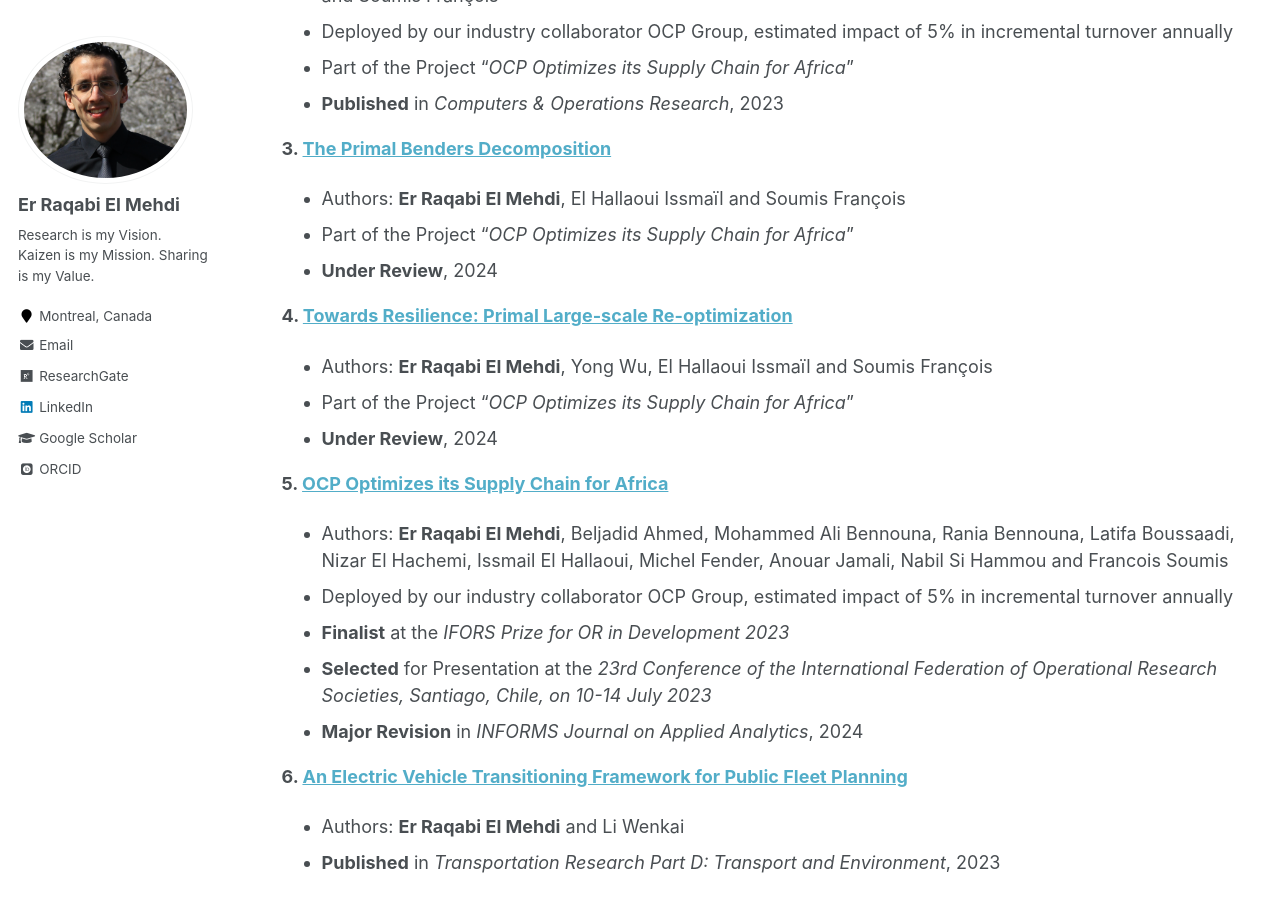
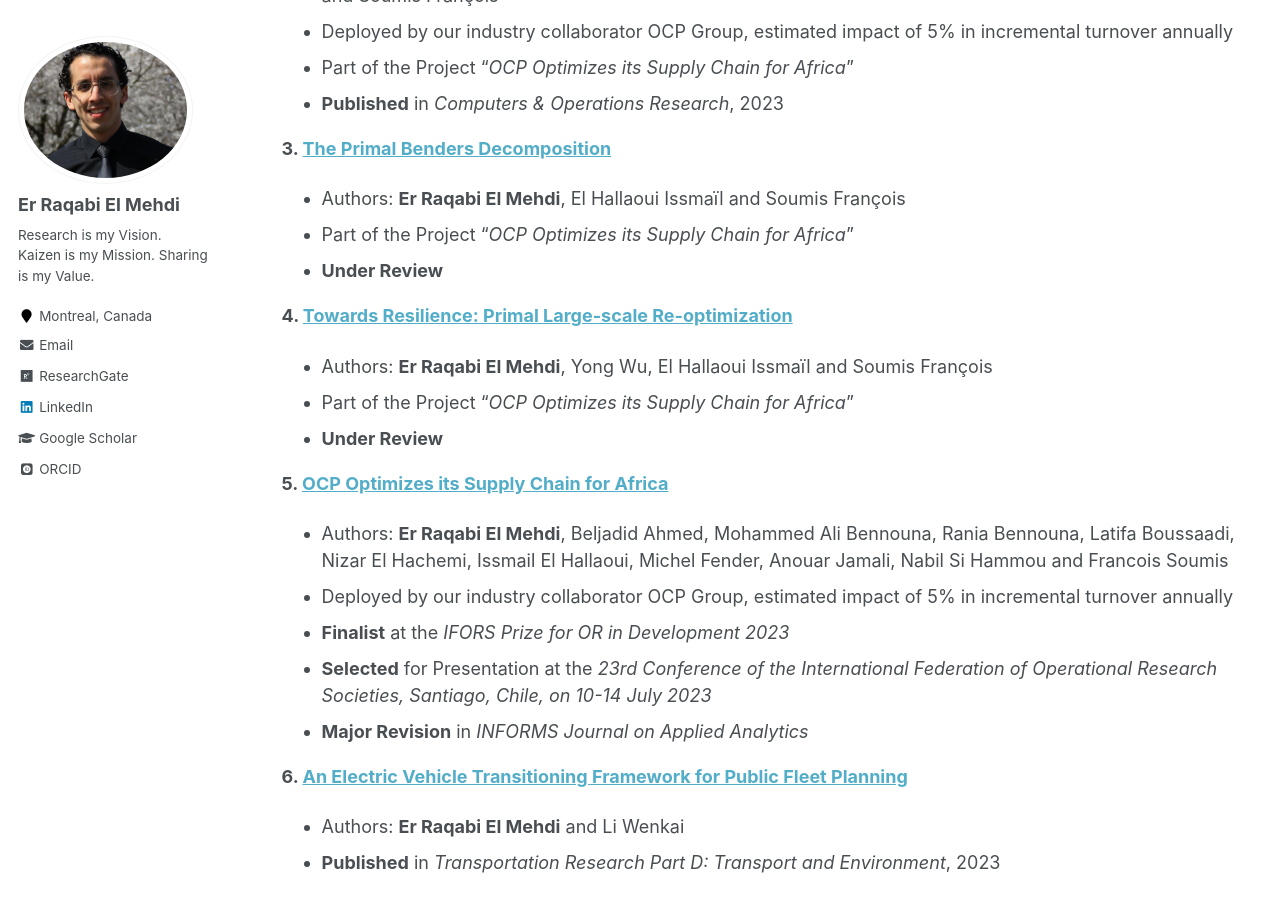
Before and after one commit to RqbMedi/rqbmedi.github.io, a Jekyll site: the page built from _pages/publications.md, in a window 1280 px wide and 900 px high, scrolled down 606 px. Built offline with Jekyll 4.4.1, drawn with Linux system fonts in a browser that asks for light colours; some web fonts are replaced.

Commit message:
Update publications.md

```diff
--- a/_pages/publications.md
+++ b/_pages/publications.md
@@ -25,19 +25,19 @@ Published & Under Review
 **3. [The Primal Benders Decomposition](https://www.gerad.ca/en/papers/G-2023-27)**
  - Authors: **Er Raqabi El Mehdi**, El Hallaoui Issmaïl and Soumis François
  - Part of the Project "*OCP Optimizes its Supply Chain for Africa*"
- - **Under Review**, 2024
+ - **Under Review**
 
 **4. [Towards Resilience: Primal Large-scale Re-optimization](https://www.gerad.ca/en/papers/G-2023-28)**
  - Authors: **Er Raqabi El Mehdi**, Yong Wu, El Hallaoui Issmaïl and Soumis François
  - Part of the Project "*OCP Optimizes its Supply Chain for Africa*"
- - **Under Review**, 2024
+ - **Under Review**
 
 **5. [OCP Optimizes its Supply Chain for Africa](https://www.gerad.ca/en/papers/G-2023-29)**
  - Authors: **Er Raqabi El Mehdi**, Beljadid Ahmed, Mohammed Ali Bennouna, Rania Bennouna, Latifa Boussaadi, Nizar El Hachemi, Issmail El Hallaoui, Michel Fender, Anouar Jamali, Nabil Si Hammou and Francois Soumis
  - Deployed by our industry collaborator OCP Group, estimated impact of 5% in incremental turnover annually
  - **Finalist** at the *IFORS Prize for OR in Development 2023*
  - **Selected** for Presentation at the *23rd Conference of the International Federation of Operational Research Societies, Santiago, Chile, on 10-14 July 2023*
- - **Major Revision** in *INFORMS Journal on Applied Analytics*, 2024
+ - **Major Revision** in *INFORMS Journal on Applied Analytics*
 
 **6. [An Electric Vehicle Transitioning Framework for Public Fleet Planning](https://www.sciencedirect.com/science/article/pii/S1361920923001293)**
  - Authors: **Er Raqabi El Mehdi** and Li Wenkai
```
